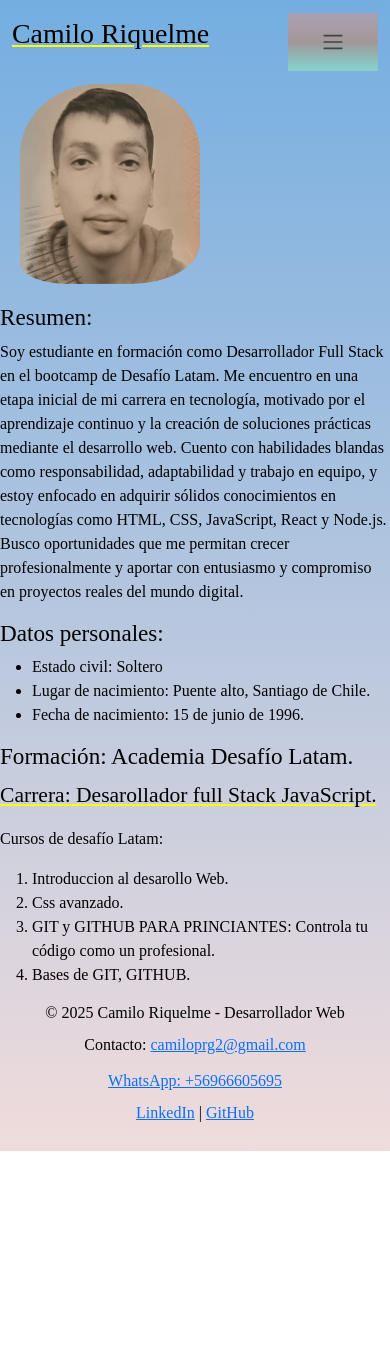
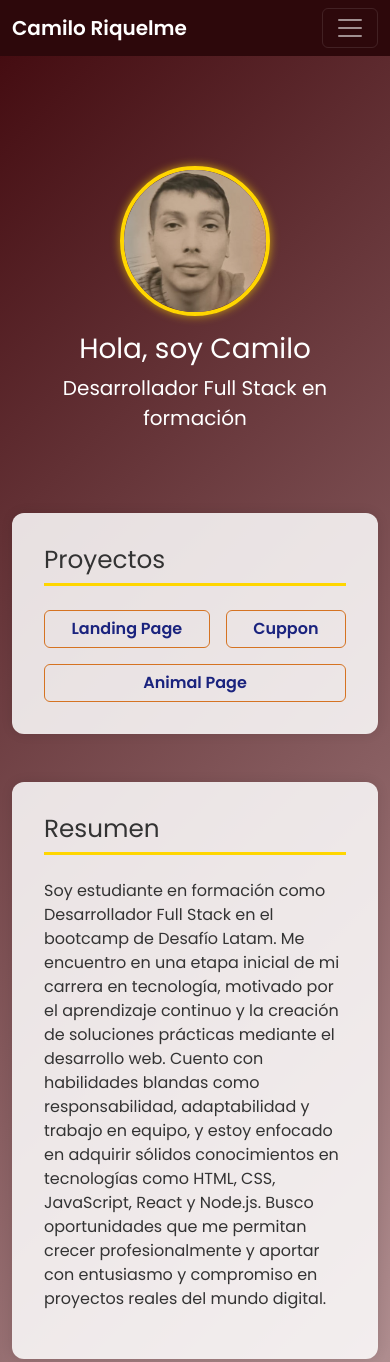
Before and after one commit to CmloPvl/Cv-Portafolio, a plain HTML site: page index.html in a window 390 px wide. Shown: the top 1362 px of the page. Before the commit the page ends 1151 px from the top, so only its background shows below. Drawn offline with nearby package versions, Linux system fonts and the light colour scheme; a web font is replaced by a local one.

Commit message:
jugangoconelportafolio

```diff
--- a/assets/css/index.css
+++ /dev/null
@@ -1,66 +0,0 @@
-
-
-
-
-body {
-  font-family: LibertinusMono-Regular;
-  background-image: linear-gradient(rgb(116, 174, 225), rgb(240, 220, 220));
-  color: rgb(0, 0, 0)
-
-}
-
-@font-face {
-  font-family: 'LibertinusMono-Regular';
-  src: url('../fonts/Libertinus_Mono/LibertinusMono-Regular.ttf') format('truetype');
-}
-
-header img {
-    width: 200px;
-    height: 200px;
-    border-radius: 100px 70px 70px 70px / 70px 70px 40px 20px;   /* 4 parámetros (x / y) */
-    padding-left: 20px;
-    margin-bottom: 20px;
-}
-
-
-.navbar-brand {
-  text-decoration: underline;
-  text-decoration-color: yellow;
-
-}
-
-.navbar-toggler {
-  font-family: Jost, sans-serif;
-  font-size: 1rem;
-
-  padding: 1rem 2rem;
-  background: none;
-  color: #fff;
-
-  border-image-source: linear-gradient(rgb(169, 159, 177), rgb(161, 152, 152), rgb(134, 206, 202));
-  border-image-slice: 1 1 1 1;
-  border-image-width: 0.25rem;
-
-  &.fill {
-    border-image-slice: 1 1 1 1 fill;
-  }
-}
-
-main ol {
-  margin: 0;
-}
-
-footer {
-
-  display: flex;
-  justify-content: center;
-  flex-direction: column;
-  align-items: center;
-
-  padding: 10px;
-}
-
-.parrafo-carrera {
-  text-decoration: underline;
-  text-decoration-color: yellow;
-}
--- /dev/null
+++ b/assets/css/style.css
@@ -0,0 +1,104 @@
+body {
+  font-family: 'Poppins', sans-serif;
+  background: linear-gradient(135deg, #41080d 0%, #f0dcdc 100%);
+  padding-top: 70px;
+  color: #333;
+}
+
+.navbar {
+  background-color: #2d080b;
+}
+
+.navbar-brand, .nav-link {
+  color: #fff !important;
+  font-weight: 600;
+  cursor: pointer;
+}
+
+.nav-link:hover, .nav-link.active {
+  color: #ffd600 !important;
+  text-decoration: underline;
+}
+
+header {
+  text-align: center;
+  padding: 2rem 1rem;
+  color: #fff;
+}
+
+.perfil-img {
+  width: 150px;
+  height: 150px;
+  border-radius: 50%;
+  object-fit: cover;
+  border: 4px solid #ffd600;
+  margin-bottom: 1rem;
+  box-shadow: 0 0 10px #ffd600aa;
+}
+
+section {
+  max-width: 900px;
+  margin: 2rem auto;
+  background: rgba(255 255 255 / 0.85);
+  border-radius: 12px;
+  padding: 2rem;
+  box-shadow: 0 0 12px rgba(0,0,0,0.1);
+  opacity: 0;
+  transform: translateY(20px);
+  transition: opacity 0.6s ease-out, transform 0.6s ease-out;
+}
+
+section.visible {
+  opacity: 1;
+  transform: translateY(0);
+}
+
+section h2 {
+  border-bottom: 3px solid #ffd600;
+  padding-bottom: 0.5rem;
+  margin-bottom: 1.5rem;
+}
+
+.projects-list {
+  display: flex;
+  gap: 1rem;
+  flex-wrap: wrap;
+}
+
+.project-btn {
+  flex: 1 1 200px;
+  text-align: center;
+  font-weight: 600;
+  transition: background-color 0.3s, color 0.3s;
+  color: #1a237e !important;
+  border-color: #d57322 !important;
+}
+
+.project-btn:hover {
+  background-color: #e6ddd6 !important;
+  color: #c68433 !important;
+  border-color: #ffd600 !important;
+}
+
+footer {
+  background-color: #521120;
+  color: #fff;
+  text-align: center;
+  padding: 1.5rem 1rem;
+  margin-top: 3rem;
+}
+
+footer a {
+  color: #ffd600;
+  text-decoration: none;
+  margin: 0 0.75rem;
+  font-weight: 600;
+}
+
+footer a:hover {
+  text-decoration: underline;
+}
+
+html {
+  scroll-behavior: smooth;
+}
--- /dev/null
+++ b/assets/js/main.js
@@ -0,0 +1,21 @@
+
+
+
+document.addEventListener('DOMContentLoaded', () => {
+  const sections = document.querySelectorAll('section');
+
+  function checkVisibility() {
+    const triggerBottom = window.innerHeight * 0.85;
+
+    sections.forEach(section => {
+      const sectionTop = section.getBoundingClientRect().top;
+
+      if (sectionTop < triggerBottom) {
+        section.classList.add('visible');
+      }
+    });
+  }
+
+  window.addEventListener('scroll', checkVisibility);
+  checkVisibility();
+});
--- a/index.html
+++ b/index.html
@@ -1,114 +1,161 @@
 <!DOCTYPE html>
-<html lang="en">
+<html lang="es">
   <head>
     <meta charset="UTF-8" />
-    <meta name="viewport" content="width=device-width, initial-scale=1.0" />
-    <title>Portafolio</title>
+    <meta name="viewport" content="width=device-width, initial-scale=1" />
+    <title>Portafolio Camilo Riquelme</title>
+
+    <!-- Bootstrap CSS -->
     <link
+      href="https://cdn.jsdelivr.net/npm/bootstrap@5.3.7/dist/css/bootstrap.min.css"
       rel="stylesheet"
-      href="	https://cdn.jsdelivr.net/npm/bootstrap@5.3.7/dist/css/bootstrap.min.css"
     />
-    <link rel="stylesheet" href="assets/css/index.css" />
+
+    <!-- Google Fonts -->
+    <link
+      href="https://fonts.googleapis.com/css2?family=Poppins:wght@400;600&display=swap"
+      rel="stylesheet"
+    />
+
+    <!-- CSS externo -->
+    <link rel="stylesheet" href="assets/css/style.css" />
   </head>
   <body>
-    <header>
-      <nav class="navbar navbar-expand-lg">
-        <div class="container-fluid">
-          <p class="navbar-brand fs-1">Camilo Riquelme</p>
-
+    <nav class="navbar navbar-expand-lg fixed-top navbar-dark">
+      <div class="container">
+        <a class="navbar-brand" href="#">Camilo Riquelme</a>
         <button
-            class="fill navbar-toggler"
+          class="navbar-toggler"
           type="button"
           data-bs-toggle="collapse"
-            data-bs-target="#navbarNavAltMarkup"
-            aria-controls="navbarNavAltMarkup"
+          data-bs-target="#navbarContent"
+          aria-controls="navbarContent"
           aria-expanded="false"
           aria-label="Toggle navigation"
         >
           <span class="navbar-toggler-icon"></span>
         </button>
-          <div class="collapse navbar-collapse" id="navbarNavAltMarkup">
-            <div class="navbar-nav">
+
+        <div class="collapse navbar-collapse" id="navbarContent">
+          <ul class="navbar-nav ms-auto">
+            <li class="nav-item">
+              <a class="nav-link" href="#projects">Proyectos</a>
+            </li>
+            <li class="nav-item">
+              <a class="nav-link" href="#about">Resumen</a>
+            </li>
+            <li class="nav-item">
+              <a class="nav-link" href="#education">Formación</a>
+            </li>
+            <li class="nav-item">
+              <a class="nav-link" href="#contact">Contacto</a>
+            </li>
+          </ul>
+        </div>
+      </div>
+    </nav>
+
+    <header class="text-center mt-5 pt-5">
+      <img
+        src="assets/imgs/carnet frontal_edited.jpg"
+        alt="Camilo"
+        class="perfil-img"
+      />
+      <h1>Hola, soy Camilo</h1>
+      <p class="lead">Desarrollador Full Stack en formación</p>
+    </header>
+
+    <main class="container my-4">
+      <section id="projects" class="fade-in mb-5">
+        <h2>Proyectos</h2>
+        <div class="projects-list d-flex flex-wrap gap-3">
           <a
-                class="nav-link active fs-3"
-                aria-current="page"
+            class="btn btn-outline-light project-btn flex-fill"
             href="https://cmlopvl.github.io/Vinilos-Page/"
-                >Landing-page</a
+            target="_blank"
+            >Landing Page</a
           >
-              <a class="nav-link fs-3" href="https://cmlopvl.github.io/CUPPON/"
+          <a
+            class="btn btn-outline-light project-btn flex-fill"
+            href="https://cmlopvl.github.io/CUPPON/"
+            target="_blank"
             >Cuppon</a
           >
           <a
-                class="nav-link fs-3"
+            class="btn btn-outline-light project-btn flex-fill"
             href="https://cmlopvl.github.io/Guepardo-page/"
-                >Animal-page</a
+            target="_blank"
+            >Animal Page</a
           >
         </div>
-          </div>
-        </div>
-      </nav>
-      <img src="assets/imgs/carnet frontal_edited.jpg" alt="Camilo" />
-    </header>
+      </section>
 
-    <main>
-      <h3>Resumen:</h3>
+      <section id="about" class="fade-in mb-5">
+        <h2>Resumen</h2>
         <p>
-        Soy estudiante en formación como Desarrollador Full Stack en el bootcamp
-        de Desafío Latam. Me encuentro en una etapa inicial de mi carrera en
-        tecnología, motivado por el aprendizaje continuo y la creación de
-        soluciones prácticas mediante el desarrollo web. Cuento con habilidades
-        blandas como responsabilidad, adaptabilidad y trabajo en equipo, y estoy
-        enfocado en adquirir sólidos conocimientos en tecnologías como HTML,
-        CSS, JavaScript, React y Node.js. Busco oportunidades que me permitan
-        crecer profesionalmente y aportar con entusiasmo y compromiso en
-        proyectos reales del mundo digital.
+          Soy estudiante en formación como Desarrollador Full Stack en el
+          bootcamp de Desafío Latam. Me encuentro en una etapa inicial de mi
+          carrera en tecnología, motivado por el aprendizaje continuo y la
+          creación de soluciones prácticas mediante el desarrollo web. Cuento
+          con habilidades blandas como responsabilidad, adaptabilidad y trabajo
+          en equipo, y estoy enfocado en adquirir sólidos conocimientos en
+          tecnologías como HTML, CSS, JavaScript, React y Node.js. Busco
+          oportunidades que me permitan crecer profesionalmente y aportar con
+          entusiasmo y compromiso en proyectos reales del mundo digital.
         </p>
+      </section>
 
-      <h3>Datos personales:</h3>
+      <section id="education" class="fade-in mb-5">
+        <h2>Formación</h2>
+        <ul>
+          <li>
+            <strong>Academia Desafío Latam</strong> - Desarrollador Full Stack
+            JavaScript
+          </li>
+          <li><strong>Cursos destacados:</strong></li>
+          <ul>
+            <li>Introducción al desarrollo Web</li>
+            <li>CSS avanzado</li>
+            <li>GIT y GITHUB para principiantes</li>
+            <li>Bases de GIT, GITHUB</li>
+          </ul>
+        </ul>
+        <h3>Datos personales</h3>
         <ul>
           <li>Estado civil: Soltero</li>
-        <li>Lugar de nacimiento: Puente alto, Santiago de Chile.</li>
-        <li>Fecha de nacimiento: 15 de junio de 1996.</li>
+          <li>Lugar de nacimiento: Puente Alto, Santiago de Chile</li>
+          <li>Fecha de nacimiento: 15 de junio de 1996</li>
         </ul>
+      </section>
 
-      <h3>Formación: Academia Desafío Latam.</h3>
-      <p class="parrafo-carrera fs-4">
-        Carrera: Desarollador full Stack JavaScript.
+      <section id="contact" class="fade-in">
+        <h2>Contacto</h2>
+        <p>
+          Email: <a href="mailto:camiloprg2@gmail.com">camiloprg2@gmail.com</a>
         </p>
-
-      <p>Cursos de desafío Latam:</p>
-      <ol>
-        <li>Introduccion al desarollo Web.</li>
-        <li>Css avanzado.</li>
-        <li>
-          GIT y GITHUB PARA PRINCIANTES: Controla tu código como un profesional.
-        </li>
-        <li>Bases de GIT, GITHUB.</li>
-      </ol>
-    </main>
-
-    <footer>
-      <p class="p-6 m-1">© 2025 Camilo Riquelme - Desarrollador Web</p>
-      <p class="p-6 m-1">
-        Contacto: <a href="mailto:camilo@email.com">camiloprg2@gmail.com</a>
+        <p>
+          WhatsApp:
+          <a href="https://wa.me/56966605695" target="_blank"
+            >+56 9 6660 5695</a
+          >
         </p>
-      <a class="p-6 m-2" href="https://wa.me/56966605695" target="_blank"
-        >WhatsApp: +56966605695</a
-      >
         <p>
           <a
-          class="p-6 m-6"
             href="https://www.linkedin.com/in/camilo-riquelme-100719360/"
             target="_blank"
             >LinkedIn</a
           >
           |
-        <a class="p-6 m-6" href="https://github.com/CmloPvl" target="_blank"
-          >GitHub</a
-        >
+          <a href="https://github.com/CmloPvl" target="_blank">GitHub</a>
         </p>
+      </section>
+    </main>
+
+    <footer class="text-center text-white py-3 mt-5">
+      <p>© 2025 Camilo Riquelme - Desarrollador Web</p>
     </footer>
 
-    <script src="	https://cdn.jsdelivr.net/npm/bootstrap@5.3.7/dist/js/bootstrap.bundle.min.js"></script>
+    <script src="https://cdn.jsdelivr.net/npm/bootstrap@5.3.7/dist/js/bootstrap.bundle.min.js"></script>
+    <script src="assets/js/main.js"></script>
   </body>
 </html>
```
Lines whose indentation alone changed are shown as unchanged.
